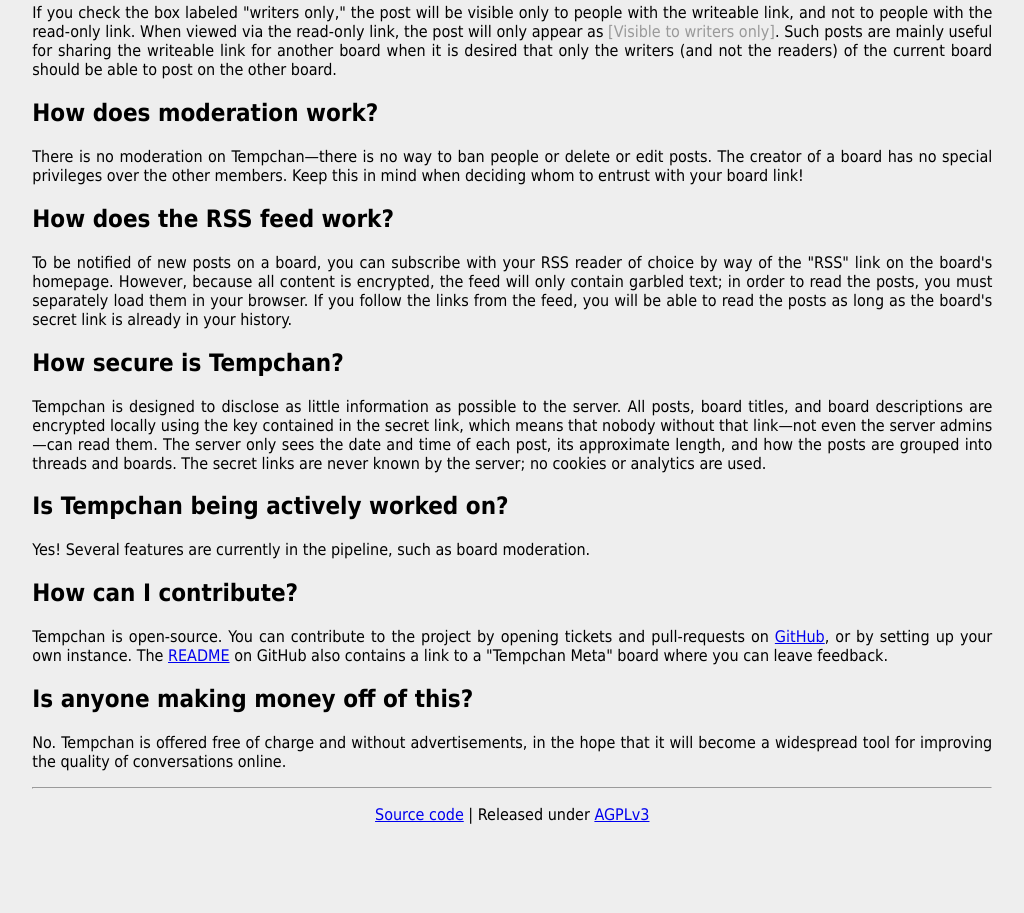
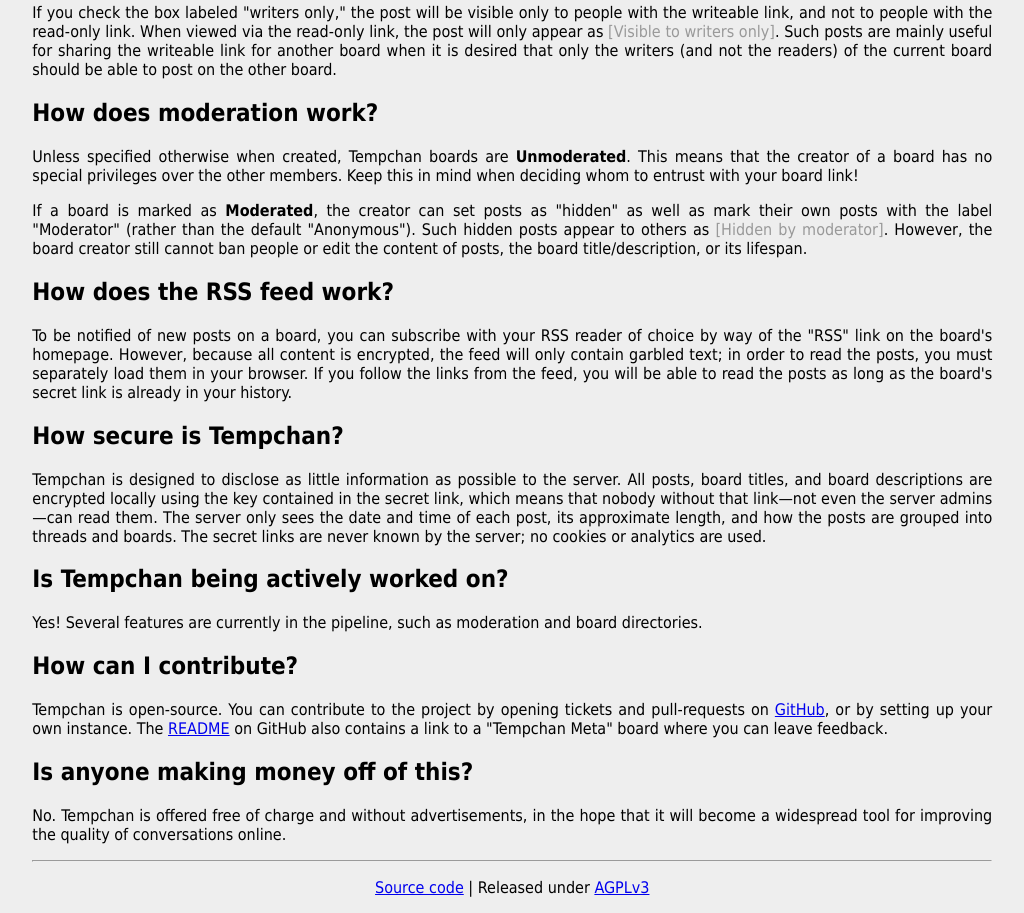
Before and after one commit to zeptocosm/tempchan, a website: page src/about.html in a window 1280 px wide. Shown: the part 1531-2444 px from the top of the page, without its empty margins (1-1025 px from the left). Before the commit the page ends 2371 px from the top, so only its background shows below. Drawn offline with Linux system fonts and the light colour scheme.

Commit message:
Update about.html

```diff
--- a/src/about.html
+++ b/src/about.html
@@ -22,7 +22,7 @@
 .greentext {
 	color: #090;
 }
-.woRedacted {
+.redacted {
 	color: #999;
 }
 table {
@@ -40,7 +40,7 @@
 <body>
 <div id="main">
 <h1>🌸 <a href="/">Tempchan</a> | About</h1>
-<p>Last updated 2022-03-20.</p>
+<p>Last updated 2022-08-11.</p>
 
 <ul>
 	<li><a href="#what-is-tempchan">What is Tempchan?</a></li>
@@ -121,10 +121,11 @@
 </table>
 
 <h3><a name="what-does-writers-only-do">What does "writers only" do?</a></h3>
-<p>If you check the box labeled "writers only," the post will be visible only to people with the writeable link, and not to people with the read-only link. When viewed via the read-only link, the post will only appear as <span class="woRedacted">[Visible to writers only]</span>. Such posts are mainly useful for sharing the writeable link for another board when it is desired that only the writers (and not the readers) of the current board should be able to post on the other board.</p>
+<p>If you check the box labeled "writers only," the post will be visible only to people with the writeable link, and not to people with the read-only link. When viewed via the read-only link, the post will only appear as <span class="redacted">[Visible to writers only]</span>. Such posts are mainly useful for sharing the writeable link for another board when it is desired that only the writers (and not the readers) of the current board should be able to post on the other board.</p>
 
 <h2><a name="how-does-moderation-work">How does moderation work?</a></h2>
-<p>There is no moderation on Tempchan&mdash;there is no way to ban people or delete or edit posts. The creator of a board has no special privileges over the other members. Keep this in mind when deciding whom to entrust with your board link!</p>
+<p>Unless specified otherwise when created, Tempchan boards are <b>Unmoderated</b>. This means that the creator of a board has no special privileges over the other members. Keep this in mind when deciding whom to entrust with your board link!</p>
+<p>If a board is marked as <b>Moderated</b>, the creator can set posts as "hidden" as well as mark their own posts with the label "Moderator" (rather than the default "Anonymous"). Such hidden posts appear to others as <span class="redacted">[Hidden by moderator]</span>. However, the board creator still cannot ban people or edit the content of posts, the board title/description, or its lifespan.</p>
 
 <h2><a name="how-does-the-rss-feed-work">How does the RSS feed work?</a></h2>
 <p>To be notified of new posts on a board, you can subscribe with your RSS reader of choice by way of the "RSS" link on the board's homepage. However, because all content is encrypted, the feed will only contain garbled text; in order to read the posts, you must separately load them in your browser. If you follow the links from the feed, you will be able to read the posts as long as the board's secret link is already in your history.</p>
@@ -133,7 +134,7 @@
 <p>Tempchan is designed to disclose as little information as possible to the server. All posts, board titles, and board descriptions are encrypted locally using the key contained in the secret link, which means that nobody without that link&mdash;not even the server admins&mdash;can read them. The server only sees the date and time of each post, its approximate length, and how the posts are grouped into threads and boards. The secret links are never known by the server; no cookies or analytics are used.</p>
 
 <h2><a name="is-tempchan-being-actively-worked-on">Is Tempchan being actively worked on?</a></h2>
-<p>Yes! Several features are currently in the pipeline, such as board moderation.</p>
+<p>Yes! Several features are currently in the pipeline, such as moderation and board directories.</p>
 
 <h2><a name="how-can-i-contribute">How can I contribute?</a></h2>
 <p>Tempchan is open-source. You can contribute to the project by opening tickets and pull-requests on <a href="https://github.com/zeptocosm/tempchan" rel="noopener noreferrer" target="_blank">GitHub</a>, or by setting up your own instance. The <a href="https://github.com/zeptocosm/tempchan/blob/main/README.md" rel="noopener noreferrer" target="_blank">README</a> on GitHub also contains a link to a "Tempchan Meta" board where you can leave feedback.</p>
```
